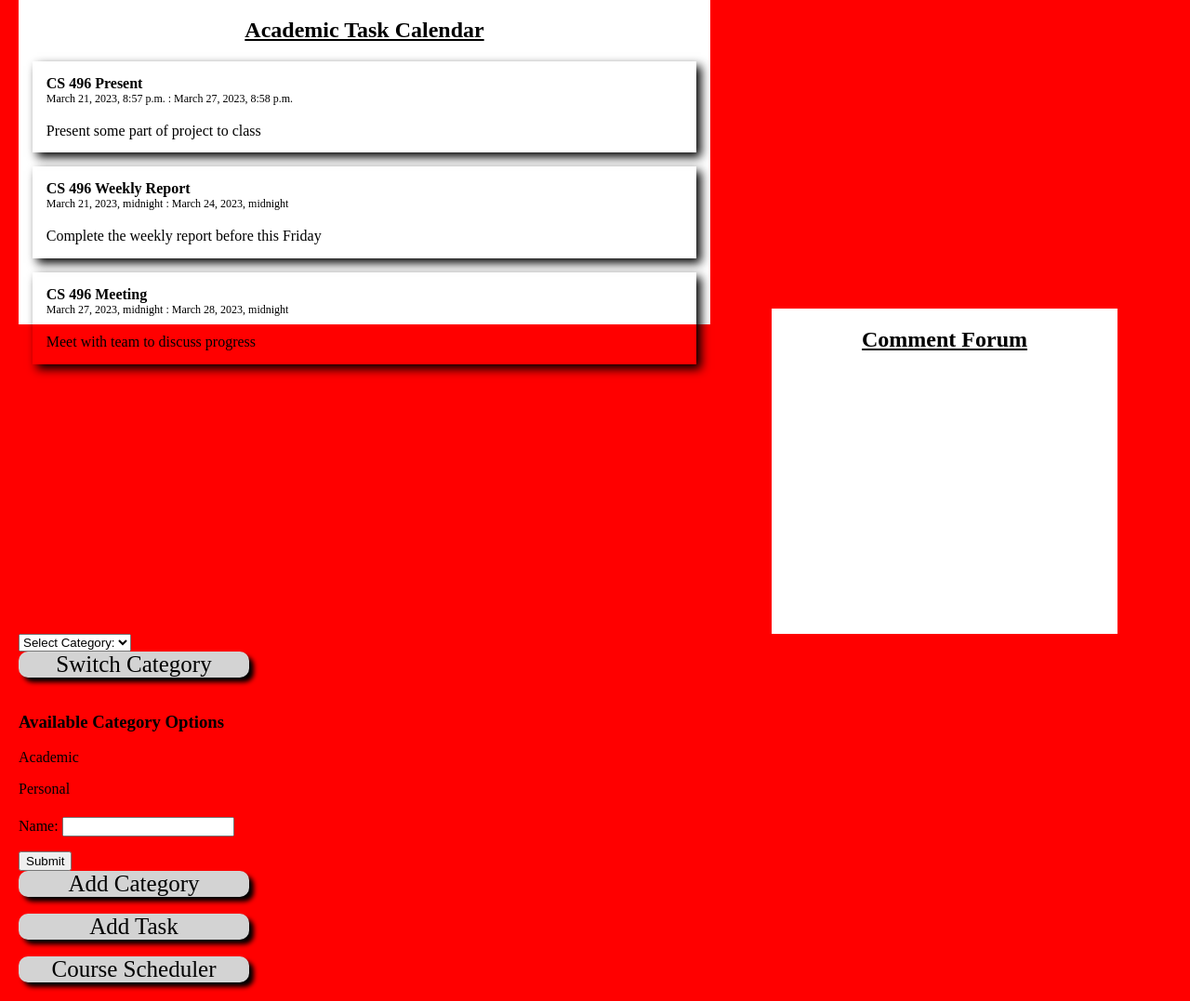
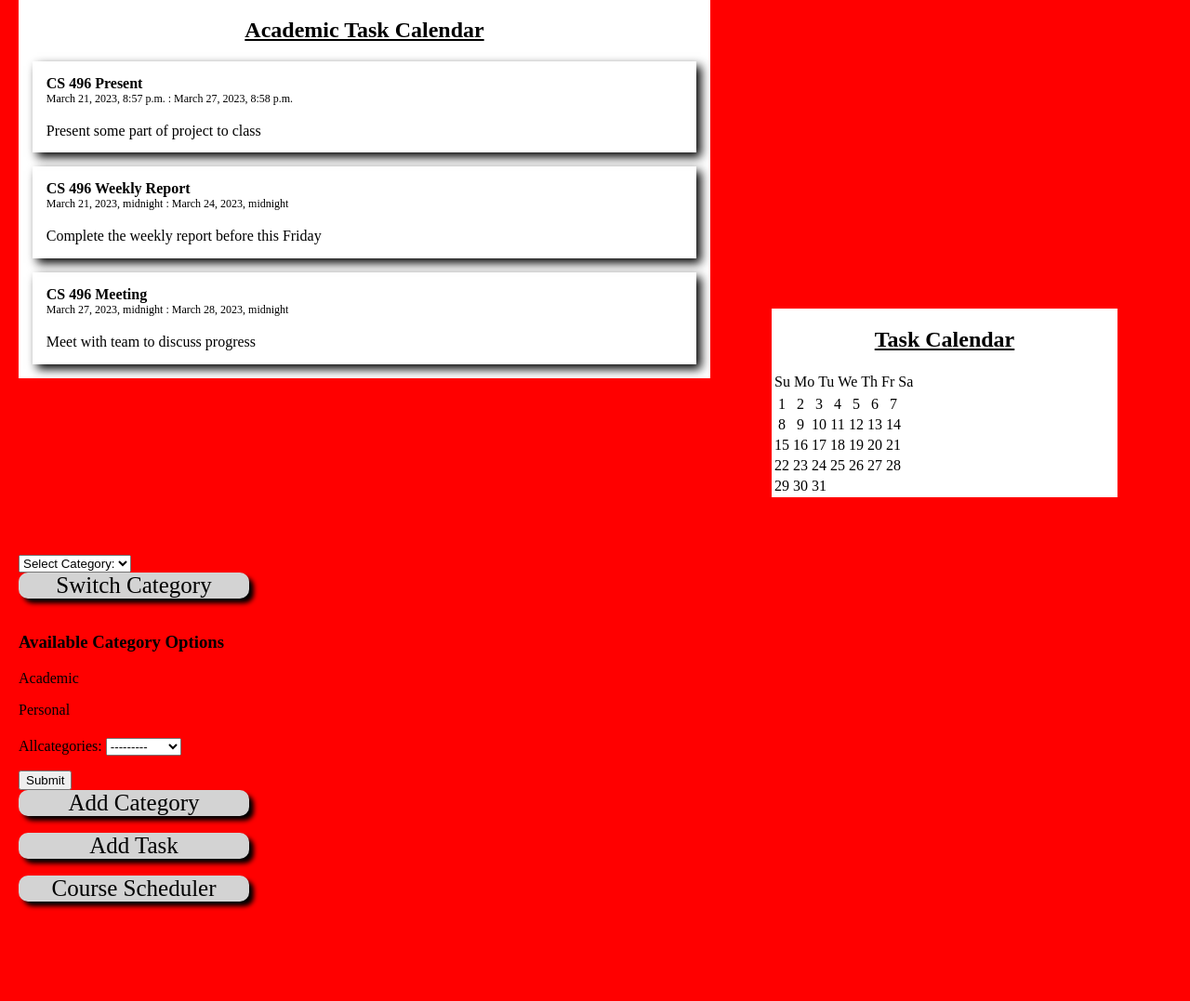
Before and after one commit to msnyyder/PAL, a Django app: page /taskpage/ in a window 1280 px wide. Shown: the part 141-1218 px from the top of the page at 93% size. After the commit the page ends 1120 px from the top, so only its background shows below. Run offline with Django 4.2, Linux system fonts and the light colour scheme; a user stored in the database is signed in; data comes from the database, SQL or seed files in the repository; both versions use the stored data as it was after the commit.

Commit message:
Task calendar

```diff
--- a/courseRegistration/templates/courseRegistration/base.html
+++ b/courseRegistration/templates/courseRegistration/base.html
@@ -61,7 +61,7 @@
                 <ul class="navbar-nav">
                     <li class="nav-item"><a class="nav-link active" href="{% url 'taskPage' %}">Task Manager</a></li>
                     <li class="nav-item"><a class="nav-link" href="{% url 'scheduler' %}">Course Registration</a></li>
-                    <li class="nav-item"><a class="nav-link" href="#">Third Item</a></li>
+                    <li class="nav-item"><a class="nav-link" href="#">Profile</a></li>
                 </ul>
             </div>
         </div>
--- a/taskManager/forms.py
+++ b/taskManager/forms.py
@@ -1,6 +1,7 @@
 from urllib import request
 from .models import *
 from django import forms
+from django.forms import Form
 from django.contrib.auth.forms import UserCreationForm
 from django.contrib.auth.models import User
 
@@ -13,9 +14,7 @@ class TaskForm(forms.ModelForm):
     class Meta:
         model = Task
         fields = ('title', 'content', 'startDate', 'endDate', 'notificationsOn', 'reminderDate')
+        widgets = {'startDate':forms.SelectDateWidget, 'endDate':forms.SelectDateWidget, 'reminderDate':forms.SelectDateWidget}
 
-class SwitchCategoryForm(forms.ModelForm):
-    class Meta:
-        model = Category
-        fields = ('name',)
-    #allCategories = forms.ModelChoiceField(queryset = Category.objects.all())
+class SwitchCategoryForm(Form):
+    allCategories = forms.ModelChoiceField(queryset = Category.objects.all())
--- a/taskManager/templates/taskManager.html
+++ b/taskManager/templates/taskManager.html
@@ -36,8 +36,9 @@
             .box1, .box2{
                 background-color: white;
                 display: inline-block;
-                height: 350px;
+                /*height: 350px;*/
                 text-align: center;
+                margin-bottom: 5%;
             }
 
             .box1 {
@@ -104,12 +105,33 @@
                 {%endfor%}
             </div>
 
-            <div class = "box2"><h2>Comment Forum</h2></div>
+            <div class = "box2">
+                <h2>Task Calendar</h2>
+
+                <table>
+                    <tr>
+                        <td>Su</td>
+                        <td>Mo</td>
+                        <td>Tu</td>
+                        <td>We</td>
+                        <td>Th</td>
+                        <td>Fr</td>
+                        <td>Sa</td>
+
+                    </tr>
+
+                </table>
+                <div id = "demo"></div>
+
+
+            </div>
 
 
         </div>
 
         <!--List of all available categories to the current user-->
+
+
         <select name = "dropdown">
             <option selected="selected" disabled>Select Category:</option>
             {%for cat in categories%}
@@ -138,6 +160,23 @@
         <div class = "btn"><a class = "btnTxt" href="{%url 'new_task' chosenCategory%}">Add Task</a></div>
         <br>
         <div class = "btn"><a class = "btnTxt"  href="{% url 'scheduler' %}">Course Scheduler</a></div>
+
+        <script>
+            var x ="", i, j;
+            var cnt = 1;
+            x = x + "<table>";
+            for(j = 1; j <=5; j++){
+                x = x + "<tr>";
+                for (i=1; i<=7 && cnt <= 31; i++) {
+                    x = x + "<td>" + cnt + "</td>";
+                    cnt = cnt + 1;
+                }
+                x = x + "</tr>";
+            }
+            x = x + "</table>";
+            document.getElementById("demo").innerHTML = x;
+        </script>
+
     </body>
 
 </html>
--- a/taskManager/views.py
+++ b/taskManager/views.py
@@ -15,18 +15,18 @@ def taskPage(request):
     switch_category = defaultCategory[0]
 
     #get selected option from dropdown menu
-    if request.GET.get('dropdown') != None:
-        switch_category = request.GET.get('dropdown')
+    #if request.GET.get('dropdown') != None:
+    #    switch_category = request.GET.get('dropdown')
 
     if request.method == 'POST':
         sCategory_form = SwitchCategoryForm(data = request.POST)
         if sCategory_form.is_valid():
             #create category object
             #switch_category = sCategory_form.save(commit=False)
-            switch_category_name = sCategory_form.save(commit=False)
+            oneName = sCategory_form.cleaned_data['allCategories']
 
             #switch_category.save()
-            switch_category = Category.objects.filter(name = switch_category_name)[0]
+            switch_category = Category.objects.filter(name = oneName)[0]
 
     else:
         sCategory_form = SwitchCategoryForm()
```
Also changed, not shown: db.sqlite3.
